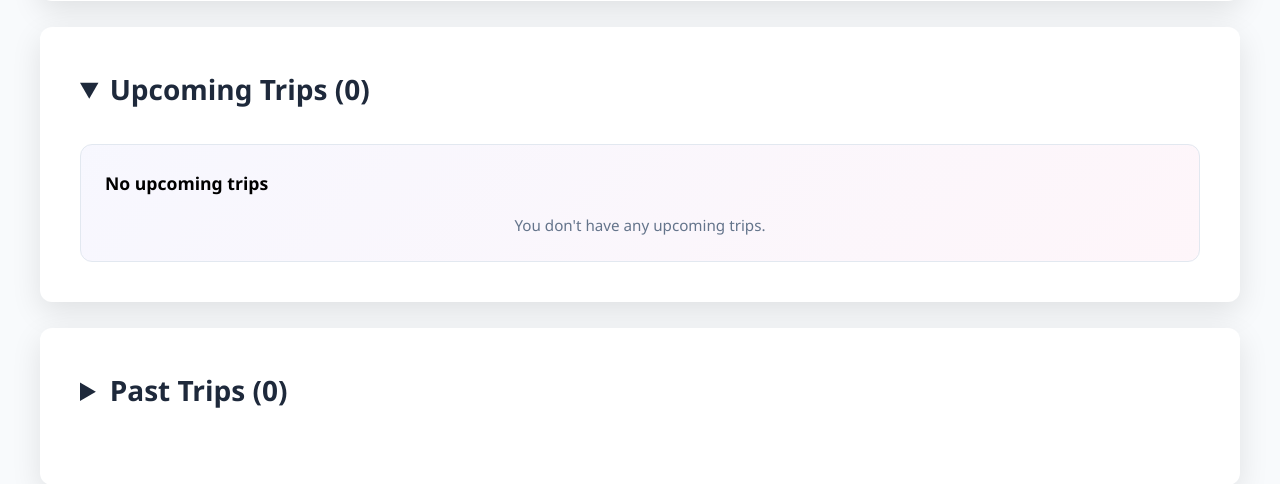
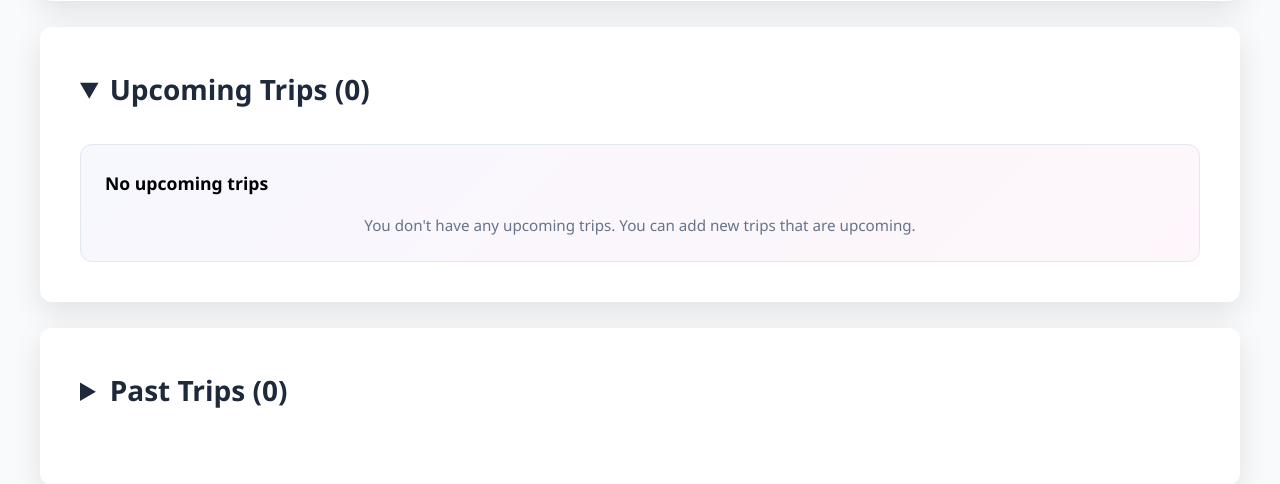
Before and after one commit to IJustinChan/Travel-Planner, a Flask app: page /trips in a window 1280 px wide. Shown: the part 645-1129 px from the top of the page. Run offline with Flask 3, Linux system fonts and the light colour scheme; data that the repository does not hold is empty.

Commit message:
edited wording of website contents

```diff
--- a/templates/trips.html
+++ b/templates/trips.html
@@ -114,7 +114,7 @@
                     <div class="trip-card-header">
                         <h3>No upcoming trips</h3>
                     </div>
-                    <p class="trip-card-text">You don't have any upcoming trips.</p>
+                    <p class="trip-card-text">You don't have any upcoming trips. You can add new trips that are upcoming.</p>
                 </div>
             {% endif %}
         </div>
--- a/templates/weather_forecasts.html
+++ b/templates/weather_forecasts.html
@@ -53,6 +53,7 @@
             <div class="trip-card">
                 <p>Below displays the predicted weather conditions for each day of your trip. Forecasts longer than a few days may not be accurate.</p>
                 <p>The information shows forecast for dates within 14 days from today and it is updated every day.</p>
+                <p>N/A means that there is no data available for that day. It will be updated once data becomes available.</p>
 
                 {% if weather_info %}
                     <table class="info-table">
```
